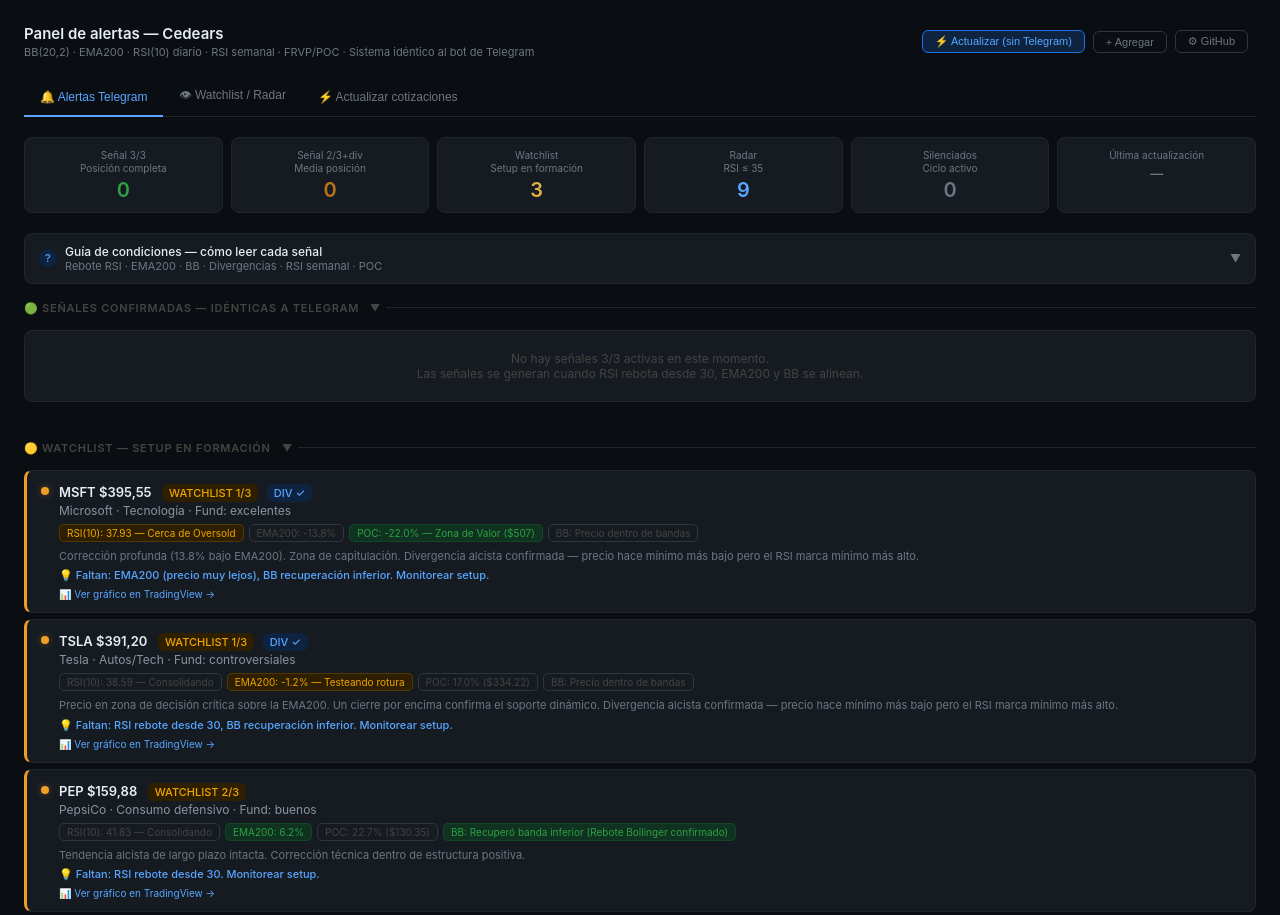
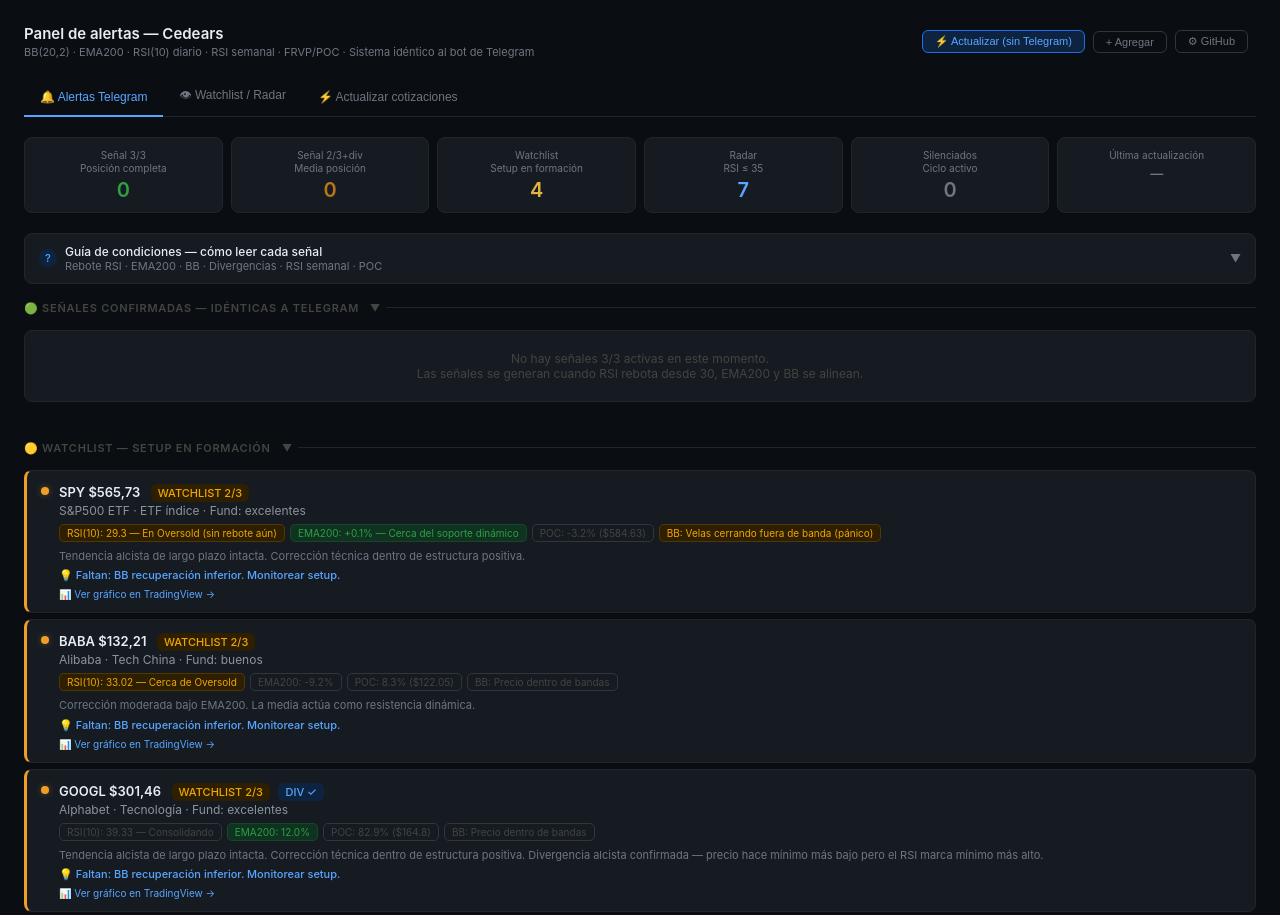
Before and after one commit to emacabj10/cedears-dashboard, a plain HTML site: page index.html in a window 1280 px wide. Shown: the top 915 px of the page. Drawn offline with Linux system fonts and the light colour scheme.

Commit message:
Update index.html

```diff
--- a/index.html
+++ b/index.html
@@ -361,6 +361,8 @@ body{font-family:-apple-system,BlinkMacSystemFont,'Segoe UI',sans-serif;backgrou
         <div class="ref-section" style="margin-top:8px">Score → clasificación</div>
         <div class="ref-row"><div class="ref-dot ref-dot-ok"></div><div class="ref-text"><strong>3/3 + RSI ≤ 45</strong> → Señal verde 🟢</div></div>
         <div class="ref-row"><div class="ref-dot ref-dot-warn"></div><div class="ref-text"><strong>2/3 sin RSI rebote + RSI ≤ 45 (EMA ≥ -10%)</strong> → Watchlist 🟡</div></div>
+        <div class="ref-row"><div class="ref-dot ref-dot-warn"></div><div class="ref-text"><strong>RSI rebotado + EMA ok, falta BB (RSI ≤ 45)</strong> → Watchlist 🟡</div></div>
+        <div class="ref-row"><div class="ref-dot ref-dot-warn"></div><div class="ref-text"><strong>RSI rebotado + BB recuperada, EMA entre -10% y -20% (RSI ≤ 45)</strong> → Watchlist 🟡</div></div>
         <div class="ref-row"><div class="ref-dot ref-dot-neu"></div><div class="ref-text"><strong>RSI ≤ 35</strong> → Radar 🔵</div></div>
         <div class="ref-row"><div class="ref-dot ref-dot-warn"></div><div class="ref-text"><strong>RSI rebotado + BB recuperada + RSI entre 45 y 55</strong> → Aviso ⚠️ "RSI ya avanzado" (informativo, no es señal)</div></div>
       </div>
@@ -656,20 +658,24 @@ let data=[
 function emaPct(p,e){return e>0?((p-e)/e*100):0;}
 function pocPct(p,c){return c>0?((p-c)/c*100):0;}
 
+// Ciclos de acumulación leídos de data.json (se completa en syncFromRepo).
+// Declarado acá arriba porque scoreTelegram lo consulta para excluir silenciados.
+let SILENCED_TICKERS={};
+
 function scoreTelegram(s){
-  // Replica exacta del sistema del bot de Telegram
+  // Espejo de la clasificación de alert_quotes.py (misma cadena, mismos umbrales)
   const fund=CUSTOM_FUND[s.t]||FUND[s.t]||"buenos";
   const epct=emaPct(s.price,s.ema200);
   const ppct=pocPct(s.price,s.poc);
   const rsi10=s.rsi10||50;
   const rsiPrev=s.rsiPrev||rsi10;
 
-  // Punto 1: RSI rebotó desde ≤30 (ventana 15 velas)
-  const rsiBouncedNow=(rsi10>30&&rsiPrev<=30);
-  const rsiBounced=s.rsiBounce||rsiBouncedNow;  // rsiBounce viene de data.json merged
+  // Punto 1: rsi_bounced_15 tal como lo calcula el bot (RSI tocó ≤30 en 15 velas
+  // y está subiendo). Si no hay dato del bot, fallback de 1 vela como en score_signal.
+  const rsiBounced=(typeof s.rsiBounce==="boolean")?s.rsiBounce:(rsi10>30&&rsiPrev<=30);
   const rsiOversold=rsi10<=30;
 
-  // Punto 2: EMA200 (posición completa si ≥-5%, media si ≥-10%)
+  // Punto 2: EMA200 — completa si ≥-5%, media si ≥-10% (ambas suman el punto)
   const emaOk=epct>=-5;
   const emaOkMedia=epct>=-10;
   const ema2pts=emaOk||emaOkMedia;
@@ -684,35 +690,42 @@ function scoreTelegram(s){
 
   const div=s.divState==="bull";
   const divBear=s.divState==="bear";
-
-  // Setup en formación: RSI ≤38 sin rebote aún
-  const forming=!rsiBounced&&rsi10<=38&&rsi10>25;
-
-  // Clasificación — misma lógica que alert_quotes.py
-  let categoria="hold"; // radar / watchlist / signal / hold
+  const forming=!rsiBounced&&rsi10<=38&&rsi10>25;   // solo informativo, no es categoría
+
+  // ── Condiciones — idénticas a alert_quotes.py ─────────────────────────────
+  const watchlistScore2=(score===2&&!rsiBounced&&rsi10<=45&&epct>=-10);
+  const bbEmaWatchlist=(bbRecov&&epct>=-5&&!rsiBounced&&rsi10<=45);
+  const divToSignal=(div&&bbRecov&&(rsiBounced||epct>=-10)&&score>=2);
+  const divToWatchlist=(div&&score<=1&&rsi10<=35&&epct<=5);
+  const watchlistRsiEmaPendingBb=(score===2&&rsiBounced&&!bbRecov&&rsi10<=45&&epct>=-10);
+  const bbRecovLejos=(score===2&&bbRecov&&rsiBounced&&rsi10<=45&&epct>=-20&&epct<-10);
+
+  const cyc=SILENCED_TICKERS[s.t];
+  const isSilenced=!!(cyc&&cyc.is_silenced);
+
+  let categoria="hold";      // signal / watchlist / radar / hold / silenced
   let posicion="esperar";
-
-  const watchlistScore2=(score===2&&!rsiBounced&&rsi10<=40&&epct>=-10);
-  const bbEmaWatchlist=(bbRecov&&epct>=-5&&!rsiBounced);
-  const divToSignal=(div&&bbRecov&&(rsiBounced||epct>=-10)&&score>=2);
-  const divToWatchlist=(div&&score<=1&&rsi10<=40);
-  const divToRadar=(div&&score===0&&rsi10<=35);
-
-  if(score===3&&rsiBounced&&rsi10<=45){
+  let promotedByDiv=false;
+  let motivo="";
+
+  if(isSilenced){
+    categoria="silenced";
+    posicion="silenciado";
+  } else if(score===3&&rsiBounced&&rsi10<=45){
     categoria="signal";
     posicion=emaOk?"completa":"media";
   } else if(divToSignal){
     categoria="signal";
     posicion=emaOk?"completa":"media";
-  } else if(watchlistScore2||bbEmaWatchlist||divToWatchlist){
+    promotedByDiv=true;
+    score=3;                 // el bot muestra SEÑAL DIV como 3/3
+  } else if(watchlistScore2||bbEmaWatchlist||divToWatchlist||watchlistRsiEmaPendingBb||bbRecovLejos){
     categoria="watchlist";
     posicion="esperar";
-  } else if(rsi10<=35||rsiOversold||divToRadar){
+    motivo=bbEmaWatchlist?"bb_ema":(divToWatchlist?"div":(watchlistRsiEmaPendingBb?"rsi_ema_bb_pend":(bbRecovLejos?"bb_recov_lejos":"score+rsi")));
+  } else if(rsi10<=35||(rsi10<30&&!rsiBounced)){
     categoria="radar";
     posicion="monitorear";
-  } else if(forming){
-    categoria="forming";
-    posicion="observar";
   }
 
   // Lo que falta para completar la señal
@@ -722,7 +735,8 @@ function scoreTelegram(s){
   if(!bbRecov) missing.push("BB recuperación inferior");
 
   return{score,rsiBounced,rsiOversold,emaOk,emaOkMedia,bbRecov,div,divBear,
-    forming,categoria,posicion,epct,ppct,fund,missing,rsi10,rsiPrev};
+    forming,categoria,posicion,epct,ppct,fund,missing,rsi10,rsiPrev,
+    isSilenced,promotedByDiv,motivo};
 }
 
 // Score para el panel legacy (5 puntos con divergencias)
@@ -1065,8 +1079,7 @@ function buildRadarItem(s,sc){
   </div>`;
 }
 
-// Global silenced tickers from data.json (set during syncFromRepo)
-let SILENCED_TICKERS={};
+// (SILENCED_TICKERS se declara junto a scoreTelegram)
 
 function renderSilenced(){
   const section=document.getElementById("alert-silenced-section");
@@ -1097,7 +1110,7 @@ function renderAlerts(){
     const sc=scoreTelegram(s);
     if(sc.categoria==="signal")signals.push({s,sc});
     else if(sc.categoria==="watchlist")watchlist.push({s,sc});
-    else if(sc.categoria==="radar"||sc.rsi10<=35)radar.push({s,sc});
+    else if(sc.categoria==="radar")radar.push({s,sc});
   });
 
   watchlist.sort((a,b)=>a.sc.rsi10-b.sc.rsi10);
@@ -1119,8 +1132,8 @@ function renderAlerts(){
     ?radar.map(({s,sc})=>buildRadarItem(s,sc)).join("")
     :`<div class="alert-empty">No hay activos en zona de radar (RSI ≤ 35).</div>`;
 
-  document.getElementById("c-sig3").textContent=signals.filter(x=>x.sc.score===3).length;
-  document.getElementById("c-sig2").textContent=signals.filter(x=>x.sc.score===2).length;
+  document.getElementById("c-sig3").textContent=signals.filter(x=>!x.sc.promotedByDiv).length;
+  document.getElementById("c-sig2").textContent=signals.filter(x=>x.sc.promotedByDiv).length;
   document.getElementById("c-watch").textContent=watchlist.length;
   document.getElementById("c-radar").textContent=radar.length;
 
@@ -1151,8 +1164,8 @@ function renderWatchlist(){
 
   const sorted=[...data].sort((a,b)=>{
     const sa=scoreTelegram(a),sb=scoreTelegram(b);
-    const order={signal:0,watchlist:1,forming:2,radar:3,hold:4};
-    return(order[sa.categoria]||4)-(order[sb.categoria]||4)||sa.rsi10-sb.rsi10;
+    const order={signal:0,watchlist:1,radar:2,hold:3,silenced:4};
+    return(order[sa.categoria]??3)-(order[sb.categoria]??3)||sa.rsi10-sb.rsi10;
   });
 
   sorted.forEach(s=>{
@@ -1161,15 +1174,15 @@ function renderWatchlist(){
     if(wlCurrentFilter!=="all"){
       if(wlCurrentFilter==="signal"&&categoria!=="signal")return;
       if(wlCurrentFilter==="watch"&&categoria!=="watchlist")return;
-      if(wlCurrentFilter==="radar"&&categoria!=="radar"&&rsi10>35)return;
+      if(wlCurrentFilter==="radar"&&categoria!=="radar")return;
     }
 
     const rsiCls=rsi10<=30?"ok":rsi10<=38?"warn":"neu";
     const rsiWCls=s.rsiW>=40?"ok":s.rsiW>=25?"warn":"ng";
     const emaCls=epct>=0?"ok":epct>=-8?"warn":"ng";
     const pocCls=ppct<=-15?"ok":ppct<=-5?"warn":ppct<0?"neu":"ng";
-    const sigMap={signal:"sig-buy",watchlist:"sig-watch",forming:"sig-forming",radar:"sig-hold",hold:"sig-hold"};
-    const sigLbl={signal:`Señal ${score}/3`,watchlist:`Watch ${score}/3`,forming:"Formación",radar:"Radar",hold:"Esperar"};
+    const sigMap={signal:"sig-buy",watchlist:"sig-watch",radar:"sig-hold",hold:"sig-hold",silenced:"sig-hold"};
+    const sigLbl={signal:`Señal ${score}/3`,watchlist:`Watch ${score}/3`,radar:"Radar",hold:"Esperar",silenced:"Silenciado"};
     const d1Cls=rsiBounced?"d-ok":rsi10<=30?"d-w":"d-no";
     const d2Cls=emaOk?"d-ok":epct>=-10?"d-w":"d-no";
     const d3Cls=bbRecov?"d-ok":s.bbState==="below"?"d-w":"d-no";
@@ -1192,7 +1205,7 @@ function renderWatchlist(){
     </tr>`);
 
     // Radar cards para activos que les faltan 1-2 puntos
-    if((categoria==="radar"||categoria==="forming"||(categoria==="watchlist"&&score<=2))&&sc.missing.length>0){
+    if((categoria==="radar"||(categoria==="watchlist"&&score<=2))&&sc.missing.length>0){
       const missingStr=sc.missing.map(m=>`<div style="display:flex;gap:4px;align-items:center"><div class="d d-no" style="flex-shrink:0"></div>${m}</div>`).join("");
       radarCards.push(`<div class="radar-card">
         <div class="radar-card-head">
```
